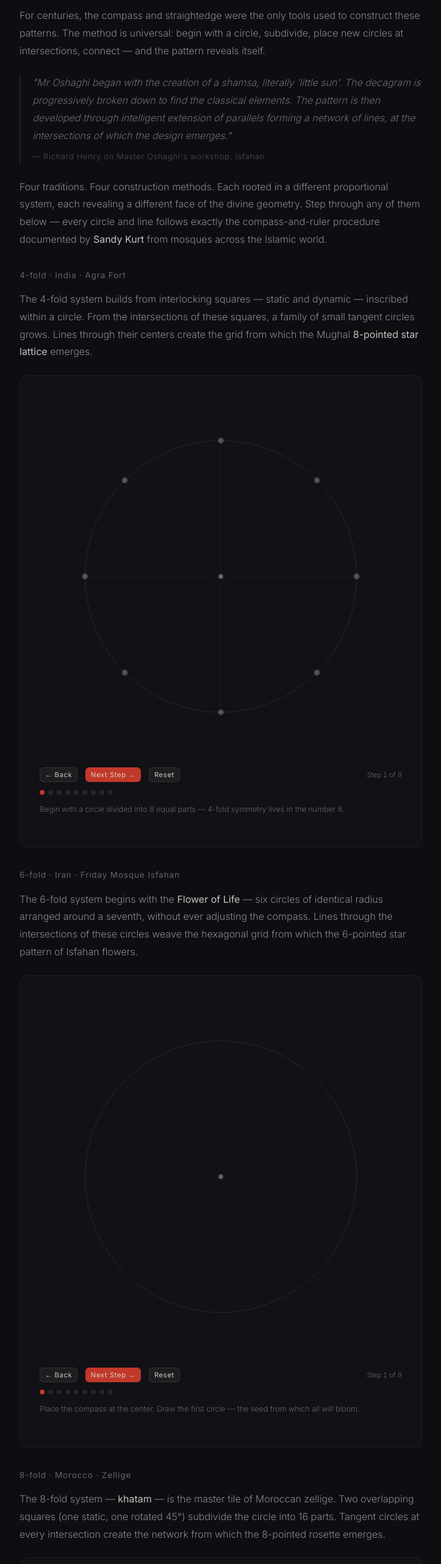
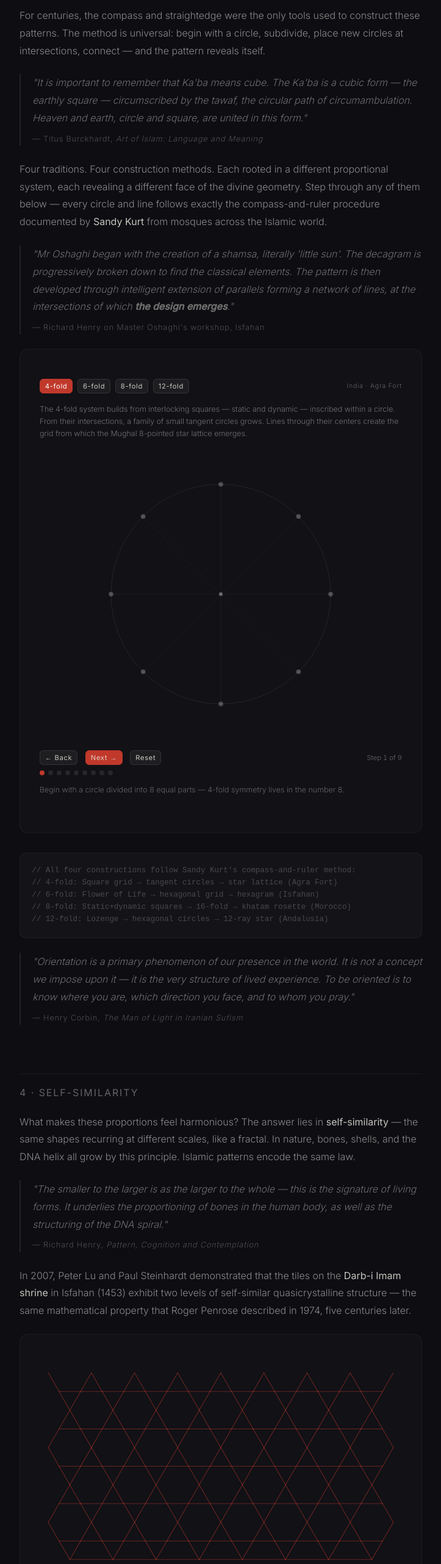
Before and after one commit to cookmom/tenfold, a website: page index.html in a window 1280 px wide. Shown: the part 3300-5864 px from the top of the page at 61% size, without its empty margins (278-1001 px from the left). Drawn offline with Linux system fonts and the light colour scheme.

```diff
--- a/index.html
+++ b/index.html
@@ -43,6 +43,9 @@
 .draw-circle{animation:compassDraw .8s ease-out forwards}
 .draw-line{animation:rulerDraw .4s ease-out forwards}
 .draw-fade{animation:fadeIn .5s ease forwards;opacity:0}
+.fold-tab{background:rgba(232,228,220,.06);color:var(--fg);border:1px solid rgba(232,228,220,.1);border-radius:6px;padding:.35em .8em;font-family:var(--font);font-size:.7rem;letter-spacing:.08em;cursor:pointer;transition:background .2s,border-color .2s}
+.fold-tab:hover{background:rgba(232,228,220,.12)}
+.fold-tab.active{background:var(--accent);border-color:var(--accent);color:#fff}
 @media(max-width:500px){.demo{padding:1rem}.controls{gap:.5rem}}
 </style>
 </head>
@@ -172,11 +175,10 @@
 </p>
 
 <blockquote>
-"Mr Oshaghi began with the creation of a shamsa, literally 'little sun'. The decagram
-is progressively broken down to find the classical elements. The pattern is then developed
-through intelligent extension of parallels forming a network of lines, at the intersections
-of which the design emerges."
-<cite>— Richard Henry on Master Oshaghi's workshop, Isfahan</cite>
+"It is important to remember that Ka'ba means <em>cube</em>. The Ka'ba is a cubic form
+— the earthly square — circumscribed by the tawaf, the circular path of circumambulation.
+Heaven and earth, circle and square, are united in this form."
+<cite>— Titus Burckhardt, <em>Art of Islam: Language and Meaning</em></cite>
 </blockquote>
 
 <p>
@@ -186,79 +188,43 @@
 <strong>Sandy Kurt</strong> from mosques across the Islamic world.
 </p>
 
-<h3>4-fold · India · Agra Fort</h3>
-<p>
-The 4-fold system builds from interlocking squares — static and dynamic — inscribed
-within a circle. From the intersections of these squares, a family of small tangent circles
-grows. Lines through their centers create the grid from which the Mughal <strong>8-pointed
-star lattice</strong> emerges.
-</p>
-<div class="demo" id="demo-construction-4">
-<svg id="constructsvg4" viewBox="-160 -160 320 320" width="320" height="320"></svg>
-<div class="controls">
-  <button onclick="mkStep('4',-1)">← Back</button>
-  <button onclick="mkStep('4',1)" style="background:var(--accent);border-color:var(--accent)">Next Step →</button>
-  <button onclick="mkStep('4',0)">Reset</button>
-  <span class="val" id="stepLabel4" style="flex:1;text-align:right;font-size:.7rem">Step 1</span>
-</div>
-<div class="step-indicator" id="stepDots4"></div>
-<p id="stepDesc4" style="font-size:.78rem;margin-top:.8rem;color:var(--dim)"></p>
+<blockquote>
+"Mr Oshaghi began with the creation of a shamsa, literally 'little sun'. The decagram
+is progressively broken down to find the classical elements. The pattern is then developed
+through intelligent extension of parallels forming a network of lines, at the intersections
+of which <strong>the design emerges</strong>."
+<cite>— Richard Henry on Master Oshaghi's workshop, Isfahan</cite>
+</blockquote>
+
+<!-- ─── Construction tab UI ─── -->
+<div class="demo" id="demo-construction-tabs">
+
+<div class="controls" id="foldTabBar" style="margin-bottom:1rem;gap:.5rem">
+  <button class="fold-tab active" data-fold="4" onclick="switchFold('4')">4-fold</button>
+  <button class="fold-tab" data-fold="6" onclick="switchFold('6')">6-fold</button>
+  <button class="fold-tab" data-fold="8" onclick="switchFold('8')">8-fold</button>
+  <button class="fold-tab" data-fold="12" onclick="switchFold('12')">12-fold</button>
+  <span style="flex:1"></span>
+  <span id="foldOrigin" style="font-size:.65rem;letter-spacing:.08em;color:var(--dim)">India · Agra Fort</span>
 </div>
 
-<h3>6-fold · Iran · Friday Mosque Isfahan</h3>
-<p>
-The 6-fold system begins with the <strong>Flower of Life</strong> — six circles of identical
-radius arranged around a seventh, without ever adjusting the compass. Lines through the
-intersections of these circles weave the hexagonal grid from which the 6-pointed star
-pattern of Isfahan flowers.
-</p>
-<div class="demo" id="demo-construction-6">
-<svg id="constructsvg6" viewBox="-160 -160 320 320" width="320" height="320"></svg>
-<div class="controls">
-  <button onclick="mkStep('6',-1)">← Back</button>
-  <button onclick="mkStep('6',1)" style="background:var(--accent);border-color:var(--accent)">Next Step →</button>
-  <button onclick="mkStep('6',0)">Reset</button>
-  <span class="val" id="stepLabel6" style="flex:1;text-align:right;font-size:.7rem">Step 1</span>
-</div>
-<div class="step-indicator" id="stepDots6"></div>
-<p id="stepDesc6" style="font-size:.78rem;margin-top:.8rem;color:var(--dim)"></p>
+<div id="foldDesc" style="font-size:.78rem;color:rgba(232,228,220,.45);margin-bottom:.8rem;min-height:2.4em;line-height:1.6">
+The 4-fold system builds from interlocking squares — static and dynamic — inscribed
+within a circle. From their intersections, a family of small tangent circles grows.
+Lines through their centers create the grid from which the Mughal 8-pointed star lattice emerges.
 </div>
 
-<h3>8-fold · Morocco · Zellige</h3>
-<p>
-The 8-fold system — <strong>khatam</strong> — is the master tile of Moroccan zellige.
-Two overlapping squares (one static, one rotated 45°) subdivide the circle into 16 parts.
-Tangent circles at every intersection create the network from which the 8-pointed rosette emerges.
-</p>
-<div class="demo" id="demo-construction">
-<svg id="constructsvg" viewBox="-160 -160 320 320" width="320" height="320"></svg>
-<div class="controls">
-  <button id="btnPrev" onclick="constructStep(-1)">← Back</button>
-  <button id="btnNext" onclick="constructStep(1)" style="background:var(--accent);border-color:var(--accent)">Next Step →</button>
-  <button onclick="constructStep(0)">Reset</button>
-  <span class="val" id="stepLabel" style="flex:1;text-align:right;font-size:.7rem">Step 1 of 8</span>
+<svg id="constructsvgMain" viewBox="-160 -160 320 320" style="width:100%;max-width:480px;height:auto;display:block;margin:0 auto"></svg>
+
+<div class="controls" style="margin-top:1rem">
+  <button onclick="activeFoldStep(-1)">← Back</button>
+  <button onclick="activeFoldStep(1)" style="background:var(--accent);border-color:var(--accent)">Next →</button>
+  <button onclick="activeFoldStep(0)">Reset</button>
+  <span class="val" id="foldStepLabel" style="flex:1;text-align:right;font-size:.7rem">Step 1</span>
 </div>
-<div class="step-indicator" id="stepDots"></div>
-<p id="stepDesc" style="font-size:.78rem;margin-top:.8rem;color:var(--dim)"></p>
-</div>
+<div class="step-indicator" id="foldStepDots" style="margin-top:.6rem"></div>
+<p id="foldStepDesc" style="font-size:.78rem;margin-top:.8rem;color:var(--dim);min-height:2.4em"></p>
 
-<h3>12-fold · Moorish · Andalusia</h3>
-<p>
-The 12-fold Moorish system works through the lozenge — a rhombus derived from two
-interlocking circles — to find the scale of the 12-point rosette. Circles are
-positioned by proportion alone, and their crossing points grow into the great
-<strong>12-rayed star</strong> of the Alhambra and the mosques of North Africa.
-</p>
-<div class="demo" id="demo-construction-12">
-<svg id="constructsvg12" viewBox="-160 -160 320 320" width="320" height="320"></svg>
-<div class="controls">
-  <button onclick="mkStep('12',-1)">← Back</button>
-  <button onclick="mkStep('12',1)" style="background:var(--accent);border-color:var(--accent)">Next Step →</button>
-  <button onclick="mkStep('12',0)">Reset</button>
-  <span class="val" id="stepLabel12" style="flex:1;text-align:right;font-size:.7rem">Step 1</span>
-</div>
-<div class="step-indicator" id="stepDots12"></div>
-<p id="stepDesc12" style="font-size:.78rem;margin-top:.8rem;color:var(--dim)"></p>
 </div>
 
 <pre><span class="cm">// All four constructions follow Sandy Kurt's compass-and-ruler method:</span>
@@ -268,6 +234,14 @@
 <span class="cm">// 12-fold: Lozenge → hexagonal circles → 12-ray star (Andalusia)</span></pre>
 
 <!-- ═══════════════════════════════════════════════════ -->
+
+<blockquote>
+"Orientation is a primary phenomenon of our presence in the world. It is not a
+concept we impose upon it — it is the very structure of lived experience.
+To be oriented is to know where you are, which direction you face, and to whom you pray."
+<cite>— Henry Corbin, <em>The Man of Light in Iranian Sufism</em></cite>
+</blockquote>
+
 <h2>4 · Self-Similarity</h2>
 
 <p>
@@ -526,31 +500,39 @@
   return { step(dir) { if (dir === 0) current = 0; else current = Math.max(0, Math.min(steps.length - 1, current + dir)); render() } }
 }
 
-// ─── 4-fold demo ─────────────────────────────────────────────────────
-const steps4  = construct4Fold(120)
-const demo4   = makeConstructionDemo({ steps: steps4,  svgId: 'constructsvg4',  labelId: 'stepLabel4',  dotsId: 'stepDots4',  descId: 'stepDesc4' })
-window.mkStep = function(fold, dir) {
-  if (fold === '4')  demo4.step(dir)
-  if (fold === '6')  demo6.step(dir)
-  if (fold === '8')  demo8.step(dir)
-  if (fold === '12') demo12.step(dir)
+// ─── Tab-based construction demos ────────────────────────────────────
+const allFoldSteps = {
+  '4':  construct4Fold(120),
+  '6':  construct6Fold(120),
+  '8':  construct8Fold(120),
+  '12': construct12Fold(120)
+}
+const foldOriginLabel = {
+  '4':  'India · Agra Fort',
+  '6':  'Iran · Friday Mosque Isfahan',
+  '8':  'Morocco · Zellige',
+  '12': 'Moorish · Andalusia'
+}
+const foldDescText = {
+  '4':  'The 4-fold system builds from interlocking squares — static and dynamic — inscribed within a circle. From their intersections, a family of small tangent circles grows. Lines through their centers create the grid from which the Mughal 8-pointed star lattice emerges.',
+  '6':  'The 6-fold system begins with the Flower of Life — six circles of identical radius arranged around a seventh, without ever adjusting the compass. Lines through the intersections weave the hexagonal grid from which the 6-pointed star of Isfahan flowers.',
+  '8':  'The 8-fold system — khatam — is the master tile of Moroccan zellige. Two overlapping squares (one static, one rotated 45°) subdivide the circle into 16 parts. Tangent circles at every intersection create the network from which the 8-pointed rosette emerges.',
+  '12': 'The 12-fold Moorish system works through the lozenge — a rhombus derived from two interlocking circles — to find the scale of the 12-point rosette. Circles are positioned by proportion alone, growing into the great 12-rayed star of the Alhambra.'
 }
 
-// ─── 6-fold demo ─────────────────────────────────────────────────────
-const steps6 = construct6Fold(120)
-const demo6  = makeConstructionDemo({ steps: steps6,  svgId: 'constructsvg6',  labelId: 'stepLabel6',  dotsId: 'stepDots6',  descId: 'stepDesc6' })
+const foldCurrentStep = { '4': 0, '6': 0, '8': 0, '12': 0 }
+let activeFold = '4'
 
-// ─── 8-fold demo (legacy wiring kept) ────────────────────────────────
-const constructionSteps = construct8Fold(120)
-let currentStep = 0
+function renderActiveFold() {
+  const steps = allFoldSteps[activeFold]
+  const current = foldCurrentStep[activeFold]
+  const svg = document.getElementById('constructsvgMain')
+  const isFinalStep = (current === steps.length - 1)
+  let html = ''
 
-function renderConstruction() {
-  const svg = document.getElementById('constructsvg')
-  const isFinalStep = (currentStep === constructionSteps.length - 1)
-  let html = ''
-  for (let s = 0; s <= currentStep; s++) {
-    const step = constructionSteps[s]
-    const isCurrent = (s === currentStep)
+  for (let s = 0; s <= current; s++) {
+    const step = steps[s]
+    const isCurrent = (s === current)
     if (isFinalStep && !step.isFinal) {
       for (const el of step.elements) {
         const faded = {...el}
@@ -564,25 +546,43 @@
       })
     }
   }
+
   svg.innerHTML = html
-  const total = constructionSteps.length
-  document.getElementById('stepLabel').textContent = `Step ${currentStep + 1} of ${total}`
-  document.getElementById('stepDesc').textContent = constructionSteps[currentStep].desc
+  document.getElementById('foldStepLabel').textContent = `Step ${current + 1} of ${steps.length}`
+  document.getElementById('foldStepDesc').textContent = steps[current].desc
   let dots = ''
-  for (let i = 0; i < total; i++) {
-    const cls = i < currentStep ? 'step-dot done' : i === currentStep ? 'step-dot current' : 'step-dot'
+  for (let i = 0; i < steps.length; i++) {
+    const cls = i < current ? 'step-dot done' : i === current ? 'step-dot current' : 'step-dot'
     dots += `<div class="${cls}"></div>`
   }
-  document.getElementById('stepDots').innerHTML = dots
+  document.getElementById('foldStepDots').innerHTML = dots
 }
 
-const demo8 = { step(dir) { if (dir === 0) currentStep = 0; else currentStep = Math.max(0, Math.min(constructionSteps.length - 1, currentStep + dir)); renderConstruction() } }
-window.constructStep = function(dir) { demo8.step(dir) }
-renderConstruction()
+window.activeFoldStep = function(dir) {
+  const steps = allFoldSteps[activeFold]
+  if (dir === 0) {
+    foldCurrentStep[activeFold] = 0
+  } else {
+    foldCurrentStep[activeFold] = Math.max(0, Math.min(steps.length - 1, foldCurrentStep[activeFold] + dir))
+  }
+  renderActiveFold()
+}
 
-// ─── 12-fold demo ────────────────────────────────────────────────────
-const steps12 = construct12Fold(120)
-const demo12  = makeConstructionDemo({ steps: steps12, svgId: 'constructsvg12', labelId: 'stepLabel12', dotsId: 'stepDots12', descId: 'stepDesc12' })
+window.switchFold = function(fold) {
+  activeFold = fold
+  document.querySelectorAll('.fold-tab').forEach(b => {
+    b.classList.toggle('active', b.dataset.fold === fold)
+  })
+  document.getElementById('foldOrigin').textContent = foldOriginLabel[fold]
+  document.getElementById('foldDesc').textContent = foldDescText[fold]
+  renderActiveFold()
+}
+
+// Legacy compatibility (constructStep still wired in HTML)
+window.constructStep = function(dir) { window.activeFoldStep(dir) }
+window.mkStep = function(fold, dir) { /* no-op: tabs replace individual demos */ }
+
+renderActiveFold()
 
 // ═══════════════════════════════════════════════════
 // SECTION 4: Self-Similarity (multi-scale)
```
